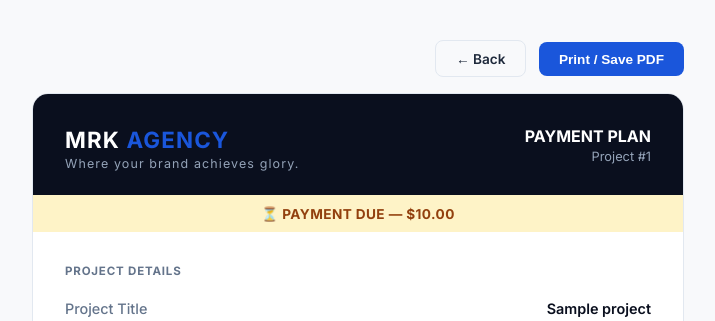
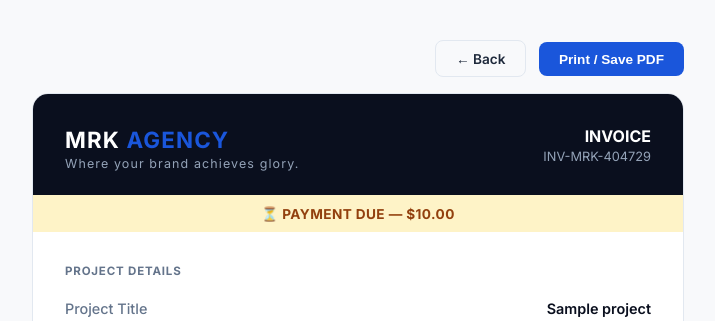
Before and after one commit to KhizarKhan714/MRK-AGENCY-, a Flask app: page /invoice/1 in a window 1280 px wide. Shown: the part 64-385 px from the top of the page, without its empty margins (282-997 px from the left). Run offline with Flask 3, Linux system fonts and the light colour scheme; the visitor is signed in with stand-in values (Sample User, id 1); a database or web service that is not in the repository returns one stand-in record (values such as "Sample title"); some libraries are stand-ins or nearby versions.

Commit message:
Update invoice.html

```diff
--- a/templates/invoice.html
+++ b/templates/invoice.html
@@ -204,8 +204,8 @@
         <p>Where your brand achieves glory.</p>
       </div>
       <div class="inv-ref">
-        <h2>PAYMENT PLAN</h2>
-        <p>Project #{{ project[0] }}</p>
+        <h2>INVOICE</h2>
+        <p>INV-MRK-{{ ((project[0] * 104729 + 200000) % 900000) + 100000 }}</p>
       </div>
     </div>
 
@@ -299,4 +299,4 @@
 </div>
 
 </body>
-  </html>
+</html>
```
